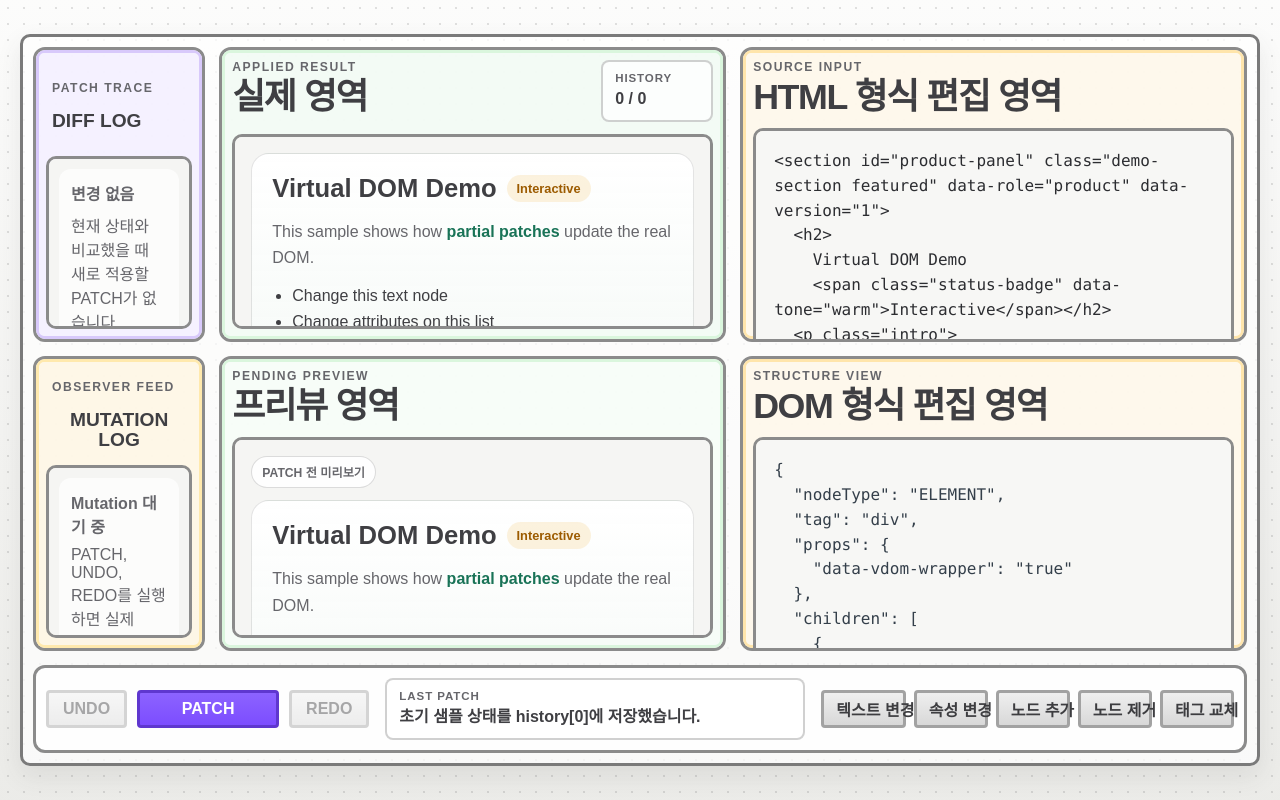
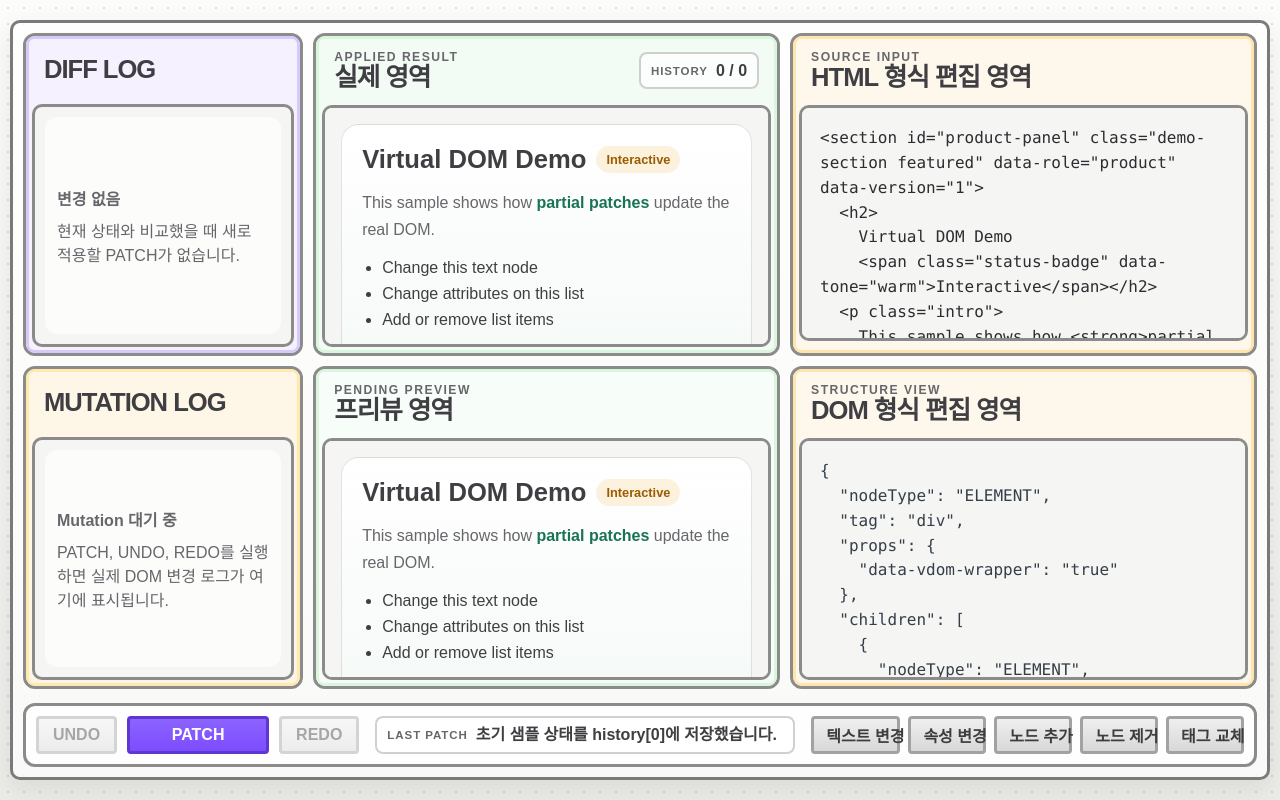
Before and after one commit to Helix-Ho/mini-react_vdom, a plain HTML site: page index.html in a window 1280 px wide. Drawn offline with Linux system fonts and the light colour scheme.

Commit message:
Update mini react VDOM UI

```diff
--- a/app.js
+++ b/app.js
@@ -1100,7 +1100,7 @@ function updateParserNote(rawHTML, normalizedHTML) {
   const trimmedNormalized = (normalizedHTML || "").trim();
 
   if (trimmedRaw !== trimmedNormalized) {
-    state.elements.parserNote.textContent = "입력 HTML이 브라우저 파서와 보안 규칙에 따라 정규화되었습니다. 편집 영역은 정리된 결과로 다시 동기화됩니다.";
+    state.elements.parserNote.textContent = "";
     return;
   }
 
--- a/index.html
+++ b/index.html
@@ -13,9 +13,8 @@
         <aside class="stack-column log-rail">
           <article class="board-card card compact-card">
             <div class="card-outline outline-diff">
-              <div class="side-panel-head">
-                <span class="side-panel-kicker">Patch Trace</span>
-                <h2>DIFF LOG</h2>
+              <div class="side-panel-head" style="justify-content: flex-start;">
+                <h2 style="margin:0; text-align:left;">DIFF LOG</h2>
               </div>
               <div id="diff-log" class="log-list" aria-live="polite"></div>
             </div>
@@ -23,9 +22,8 @@
 
           <article class="board-card card compact-card">
             <div class="card-outline outline-mutation">
-              <div class="side-panel-head">
-                <span class="side-panel-kicker">Observer Feed</span>
-                <h2>MUTATION LOG</h2>
+              <div class="side-panel-head" style="justify-content: flex-start;">
+                <h2 style="margin:0; text-align:left;">MUTATION LOG</h2>
               </div>
               <div id="mutation-log" class="log-list" aria-live="polite"></div>
             </div>
--- a/styles.css
+++ b/styles.css
@@ -53,10 +53,10 @@ select {
 }
 
 .page-shell {
-  width: min(1360px, calc(100% - 40px));
+  width: min(1360px, calc(100% - 20px));
   margin: 0 auto;
   height: 100vh;
-  padding: 34px 0;
+  padding: 20px 0;
 }
 
 .board-shell {
@@ -140,17 +140,13 @@ select {
 .panel-head {
   display: flex;
   flex: 0 0 auto;
-  align-items: flex-start;
+  align-items: center;
   justify-content: space-between;
   gap: 12px;
-}
-
-.side-panel-head {
-  min-height: 84px;
-  padding: 8px 6px 0;
-  text-align: center;
-  flex-direction: column;
-  justify-content: center;
+  min-height: auto;
+  padding: 8px 12px;
+  text-align: left;
+  flex-direction: row;
 }
 
 .side-panel-kicker,
@@ -164,26 +160,45 @@ select {
   color: var(--ink-soft);
 }
 
+.side-panel-head,
+.panel-head {
+  display: flex;
+  align-items: center;
+  justify-content: space-between;
+  gap: 8px;
+  padding: 8px 12px;
+  min-height: 56px;
+}
+
 .side-panel-head h2,
 .panel-head h2 {
   margin: 0;
   line-height: 1.06;
+  font-size: 2.3rem;
+  letter-spacing: -0.04em;
+  font-weight: 800;
+}
+
+.side-panel-head .side-panel-kicker,
+.panel-head .panel-kicker {
+  margin: 0;
 }
 
 .side-panel-head h2 {
-  font-size: 1.2rem;
+  font-size: 1.6rem;
 }
 
 .panel-head h2 {
-  font-size: clamp(1.47rem, 2.8vw, 2.31rem);
+  font-size: 1.6rem;
   letter-spacing: -0.04em;
 }
 
 .status-pill {
-  display: grid;
-  gap: 4px;
-  min-width: 112px;
-  padding: 10px 12px;
+  display: inline-flex;
+  align-items: center;
+  gap: 8px;
+  min-width: 70px;
+  padding: 6px 10px;
   border: 2px solid rgba(110, 110, 110, 0.32);
   border-radius: var(--radius-sm);
   background: rgba(255, 255, 255, 0.74);
@@ -227,18 +242,7 @@ select {
 }
 
 .preview-canvas::before {
-  content: "PATCH 전 미리보기";
-  display: inline-flex;
-  align-items: center;
-  justify-content: center;
-  margin-bottom: 12px;
-  padding: 6px 10px;
-  border-radius: 999px;
-  background: rgba(255, 255, 255, 0.88);
-  border: 1px solid rgba(120, 120, 120, 0.26);
-  font-size: 0.76rem;
-  font-weight: 700;
-  color: var(--ink-soft);
+  content: none;
 }
 
 .board-canvas [data-vdom-wrapper="true"] {
@@ -252,6 +256,70 @@ select {
   background: linear-gradient(180deg, rgba(255, 255, 255, 0.98), rgba(241, 247, 243, 0.9));
   box-shadow: inset 0 1px 0 rgba(255, 255, 255, 0.55);
 }
+
+/* 재적용: 박스 높이/일관성 */
+.board-shell,
+.board-layout,
+.stack-column,
+.main-stage,
+.editor-stage,
+.board-card,
+.card-outline,
+.board-canvas,
+.editor-surface,
+.log-list {
+  min-height: 0 !important;
+  height: 100% !important;
+  box-sizing: border-box !important;
+}
+
+.board-layout {
+  display: grid !important;
+  grid-template-columns: minmax(160px, 0.9fr) minmax(0, 1.5fr) minmax(0, 1.5fr) !important;
+  gap: 10px !important;
+  align-items: stretch !important;
+  align-content: stretch !important;
+  height: 100% !important;
+}
+
+.stack-column,
+.main-stage,
+.editor-stage {
+  display: grid !important;
+  grid-template-rows: repeat(2, minmax(0, 1fr)) !important;
+  gap: 10px !important;
+  align-items: stretch !important;
+  height: 100% !important;
+}
+
+.board-card {
+  overflow: hidden !important;
+  height: 100% !important;
+  min-height: 320px !important;
+}
+
+.card-outline {
+  height: 100% !important;
+  display: flex !important;
+  flex-direction: column !important;
+  gap: 6px !important;
+  min-height: 0 !important;
+  padding: 6px !important;
+  border-radius: 8px !important;
+}
+
+.board-canvas,
+.editor-surface,
+.log-list {
+  flex: 1 !important;
+  min-height: 0 !important;
+  width: 100% !important;
+  border: 3px solid var(--card-border) !important;
+  border-radius: var(--radius-md) !important;
+  background: var(--surface-bg) !important;
+  overflow: auto !important;
+}
+
 
 .board-canvas section,
 .board-canvas article,
@@ -465,6 +533,16 @@ select {
   padding: 10px;
 }
 
+.app-logo {
+  font-weight: 900;
+  font-size: 0.9rem;
+  color: #323232;
+  background: #f5f5f5;
+  border: 1px solid #cdcdd0;
+  border-radius: 8px;
+  padding: 0.2rem 0.6rem;
+}
+
 .command-group {
   display: flex;
   flex-wrap: wrap;
```
